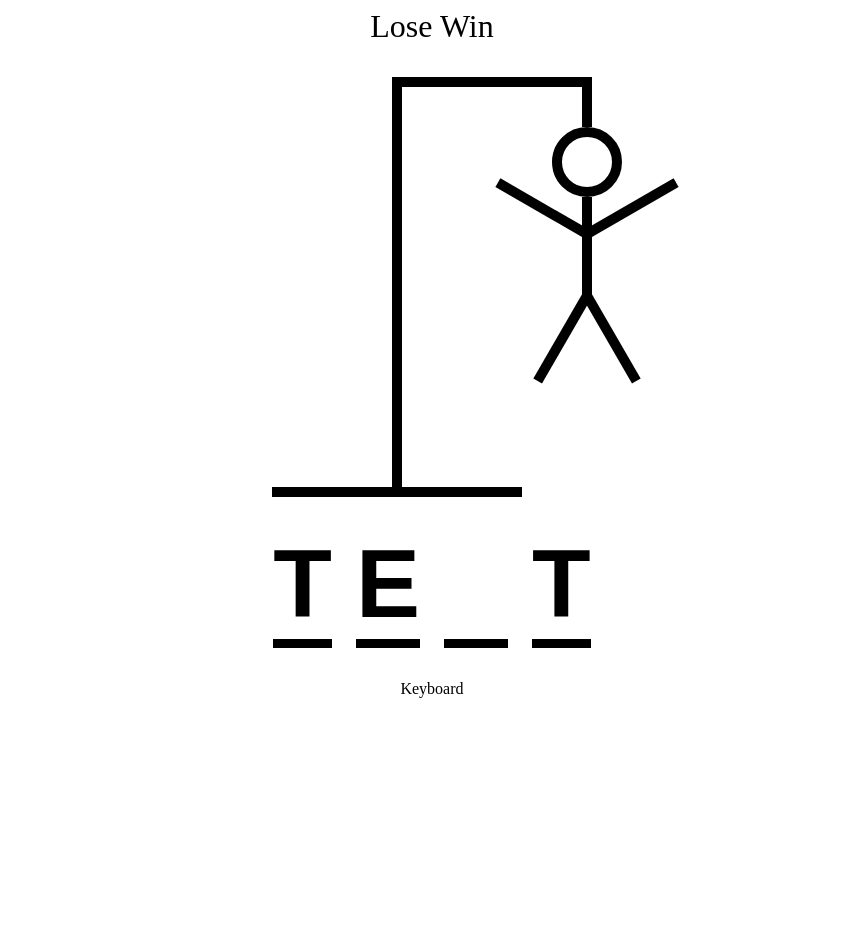
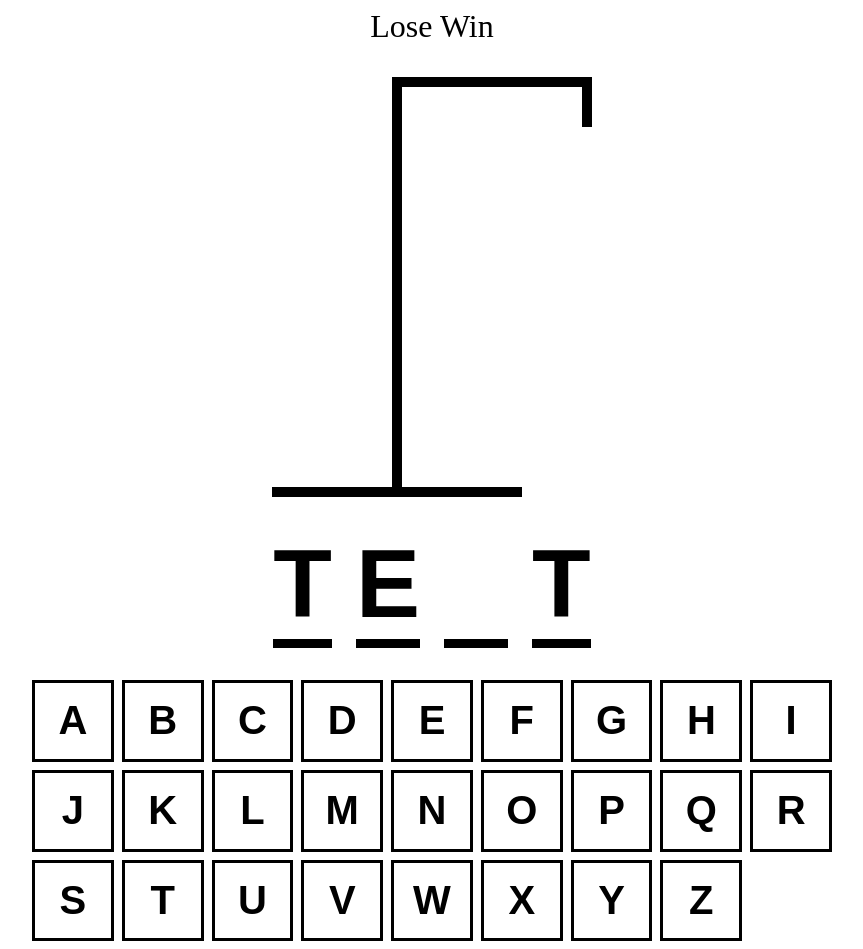
Before and after one commit to rachelwong/hangman-react, a React (Vite) app: page / in a window 1280 px wide. Shown: the whole page, without its empty margins (208-1071 px from the left). Before the commit the page ends 800 px from the top, so only its background shows below. Built offline with nearby package versions, Linux system fonts and the light colour scheme.

Commit message:
wip: wip

```diff
--- a/src/App.tsx
+++ b/src/App.tsx
@@ -9,6 +9,9 @@
     return words[Math.floor(Math.random() * words.length)]
   })
   const [guessedLetters, setGuessedLetters] = useState<string[]>([])
+
+  const incorrectLetters = guessedLetters.filter((letter) => !wordToGuess.includes(letter))
+
   return (
     <div style={{
       maxWidth: "800px",
@@ -19,9 +22,11 @@
       alignItems: "center",
     }}>
       <div style={{ fontSize: "2rem", textAlign: "center" }}>Lose Win</div>
-      <HangmanDrawing />
+      <HangmanDrawing numberOfGuesses={incorrectLetters.length} />
       <HangmanWord />
-      <Keyboard />
+      <div style={{alignSelf: 'stretch'}}>
+        <Keyboard />
+      </div>
     </div>
   )
 }
--- a/src/components/HangmanDrawing.tsx
+++ b/src/components/HangmanDrawing.tsx
@@ -22,18 +22,17 @@
    <div style={{width: '100px', height: '10px', background: 'black', position:'absolute', top: '210px', right: '0px', rotate: '-60deg', transformOrigin: 'right bottom'}} />
 )
 
+const BODY_PARTS = [HEAD, BODY, RIGHT_ARM, RIGHT_LEG, LEFT_ARM, LEFT_LEG]
 
 import React from 'react'
 
-const HangmanDrawing = () => {
+type HangmanDrawingProps = {
+  numberOfGuesses: number
+}
+const HangmanDrawing = ({ numberOfGuesses }:HangmanDrawingProps) => {
   return (
     <div style={{ position: "relative" }}>
-      {HEAD}
-      {BODY}
-      {RIGHT_ARM}
-      {LEFT_ARM}
-      {RIGHT_LEG}
-      {LEFT_LEG}
+      { BODY_PARTS.slice(0, numberOfGuesses) }
       <div style={{height: "50px", width: "10px", background: "black", top: '0', right: '0', position: 'absolute'}} />
       <div style={{ height: "10px", width: "200px", background: "black", marginLeft: '120px' }} />
       <div style={{height: "400px", width: "10px", background: "black", marginLeft: '120px'}} />
--- /dev/null
+++ b/src/components/Keyboard.module.css
@@ -0,0 +1,26 @@
+.btn {
+  width: 100%;
+  border: 3px solid black;
+  background: none;
+  aspect-ratio: 1/1;
+  font-size: 2.5rem;
+  text-transform: uppercase;
+  padding: .5rem;
+  font-weight: bold;
+  cursor:pointer;
+  color: black;
+}
+
+.btn.active {
+  background-color: hsl(200, 100%, 75%);
+  color: white;
+}
+
+.btn.inactive {
+  opacity: .3;
+}
+
+.btn:hover:not(:disabled),
+.btn:focus:not(:disabled) {
+  background-color: hsl(200, 100%, 75%);
+}
--- a/src/components/Keyboard.tsx
+++ b/src/components/Keyboard.tsx
@@ -1,8 +1,15 @@
 import React from 'react'
+import styles from './Keyboard.module.css';
 
 const Keyboard = () => {
+  const KEYS = "abcdefghijklmnopqrstuvwxyz".split("")
+
   return (
-    <div>Keyboard</div>
+    <div style={{ display: 'grid', gridTemplateColumns: 'repeat(auto-fit, minmax(75px, 1fr))', gap: '.5rem' }}>
+      {KEYS.map((key) => {
+        return (<button className={ `${styles.btn}`} key={key}>{ key }</button>)
+      })}
+    </div>
   )
 }
 
```
